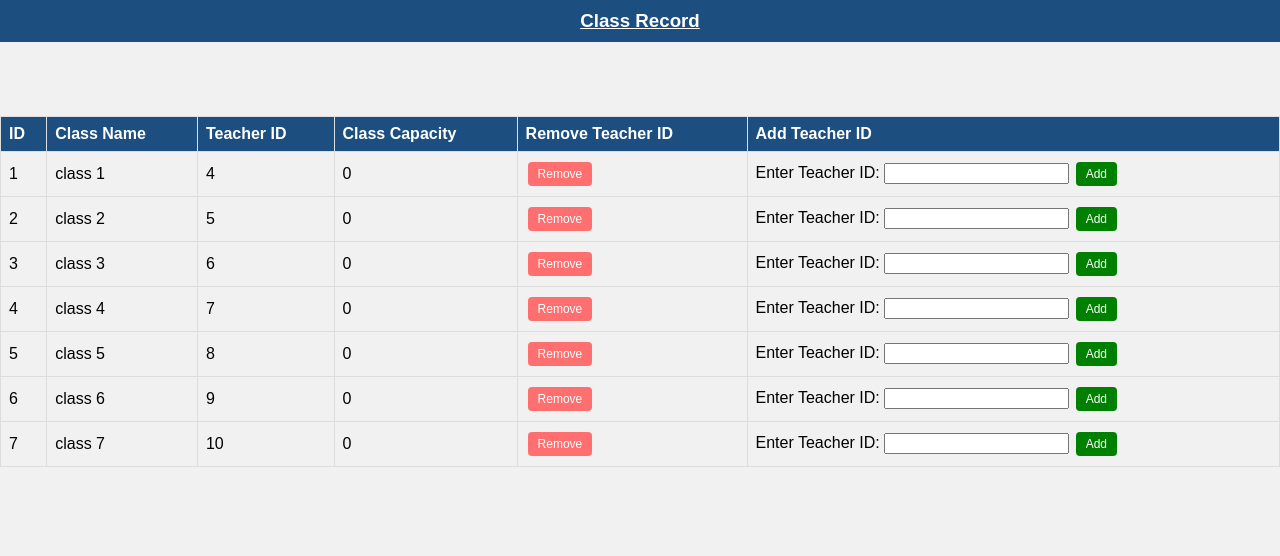
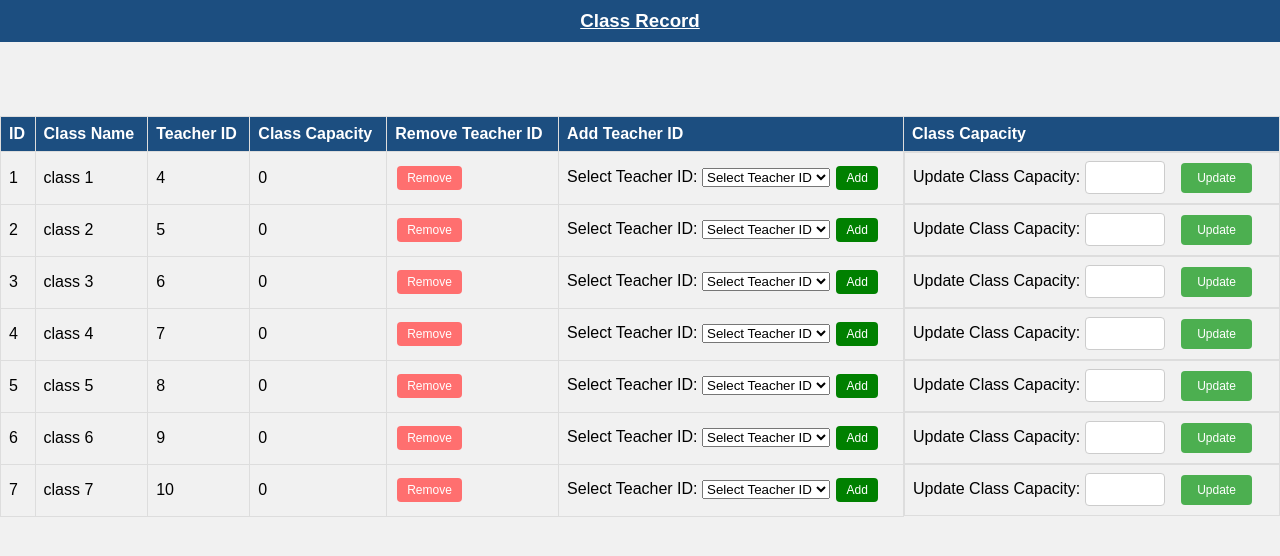
Before and after one commit to franksharpe/Backend, a PHP site: page /classview.php in a window 1280 px wide. Shown: the top 556 px of the page. Run offline with PHP 8.4, Linux system fonts and the light colour scheme; data comes from the database, SQL or seed files in the repository.

Commit message:
Add files via upload

```diff
--- a/classview.php
+++ b/classview.php
@@ -63,6 +63,34 @@
             background-color: yellow;
             cursor: pointer;
         }
+        .update-form input[type="number"] {
+    padding: 8px;
+    width: 80px;
+    border: 1px solid #ccc;
+    border-radius: 4px;
+    box-sizing: border-box;
+    margin-right: 10px;
+}
+
+.update-form button {
+    background-color: #4CAF50;
+    color: white;
+    padding: 8px 16px;
+    border: none;
+    border-radius: 4px;
+    cursor: pointer;
+}
+
+.update-form button:hover {
+    background-color: #45a049;
+}
+
+
+.update-form {
+    display: flex;
+    align-items: center;
+}
+
     </style>
 </head>
 <body>
@@ -104,12 +132,20 @@ if (isset($_POST['classid']) && isset($_POST['teacherid'])) {
     $classId = $_POST['classid'];
     $teacherId = $_POST['teacherid'];
 
+    // Check if the teacher is already assigned to another class
+    $checkQuery = "SELECT * FROM classes WHERE teacherID = '$teacherId'";
+    $checkResult = mysqli_query($conn, $checkQuery);
+
+    if (mysqli_num_rows($checkResult) > 0) {
+        echo "The teacher is already assigned to another class<br>";
+    } else {
         // Update the teacherid in the classes table
         $updateSql = "UPDATE classes SET teacherid = $teacherId WHERE classid = $classId";
         if ($conn->query($updateSql) === TRUE) {
             echo "<script>alert('Teacher ID added successfully.');</script>";
         } else {
             echo "<script>alert('Error adding Teacher ID: " . $conn->error . "');</script>";
+        }
     }
 }
 
@@ -129,7 +165,11 @@ if ($result->num_rows > 0) {
     <th>Class Capacity</th>
     <th>Remove Teacher ID</th>
     <th>Add Teacher ID</th>
+    <th>Class Capacity</th>
     </tr>";
+
+
+
     while ($row = $result->fetch_assoc()) {
     echo "<tr>
         <td>{$row['classid']}</td>
@@ -144,9 +184,30 @@ if ($result->num_rows > 0) {
         <td>
             <form method='post'>
                 <input type='hidden' name='classid' value='{$row['classid']}'>
-        <label for='teacherIdInput{$row['classid']}'>Enter Teacher ID:</label>
-        <input type='text' id='teacherIdInput{$row['classid']}' name='teacherid'>
+                <label for='teacherIdSelect{$row['classid']}'>Select Teacher ID:</label>
+                <select id='teacherIdSelect{$row['classid']}' name='teacherid'>
+                    <option value=''>Select Teacher ID</option>";
+
+    // Fetch teacher IDs from the teachers table
+    $teacherSql = "SELECT teacherid FROM teachers";
+    $teacherResult = $conn->query($teacherSql);
+
+    if ($teacherResult->num_rows > 0) {
+        while ($teacherRow = $teacherResult->fetch_assoc()) {
+            echo "<option value='{$teacherRow['teacherid']}'>{$teacherRow['teacherid']}</option>";
+        }
+    }
+
+    echo "</select>
                 <button type='submit' class='addTaButton'>Add</button>
+            </form>
+        </td>
+        <td class='update-form'>
+            <form method='post'>
+                <input type='hidden' name='classid' value='{$row['classid']}'>
+                <label for='classCapacityInput{$row['classid']}'>Update Class Capacity:</label>
+                <input type='number' id='classCapacityInput{$row['classid']}' name='classcapacity' min='0'>
+                <button type='submit' class='updateButton'>Update</button>
             </form>
         </td>
     </tr>";
```
Lines whose indentation alone changed are shown as unchanged.
